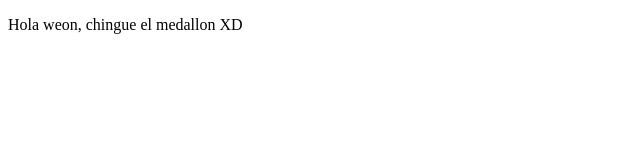
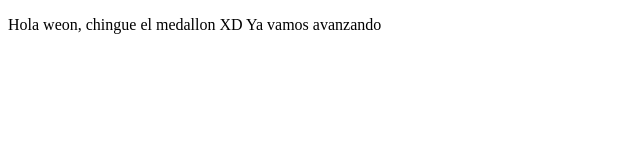
Before and after one commit to pepiBraulio/proyectoDemo, a plain HTML site: page index.html in a window 1280 px wide. Shown: the whole page, without its empty margins (0-640 px from the left). Drawn offline with Linux system fonts and the light colour scheme.

Commit message:
Se agregaron mas cambios pai

```diff
--- a/index.html
+++ b/index.html
@@ -8,7 +8,7 @@
 </head>
 <body>
     <p>Hola weon, chingue el medallon XD
-
+    Ya vamos avanzando
     </p>
 </body>
 </html>
```
